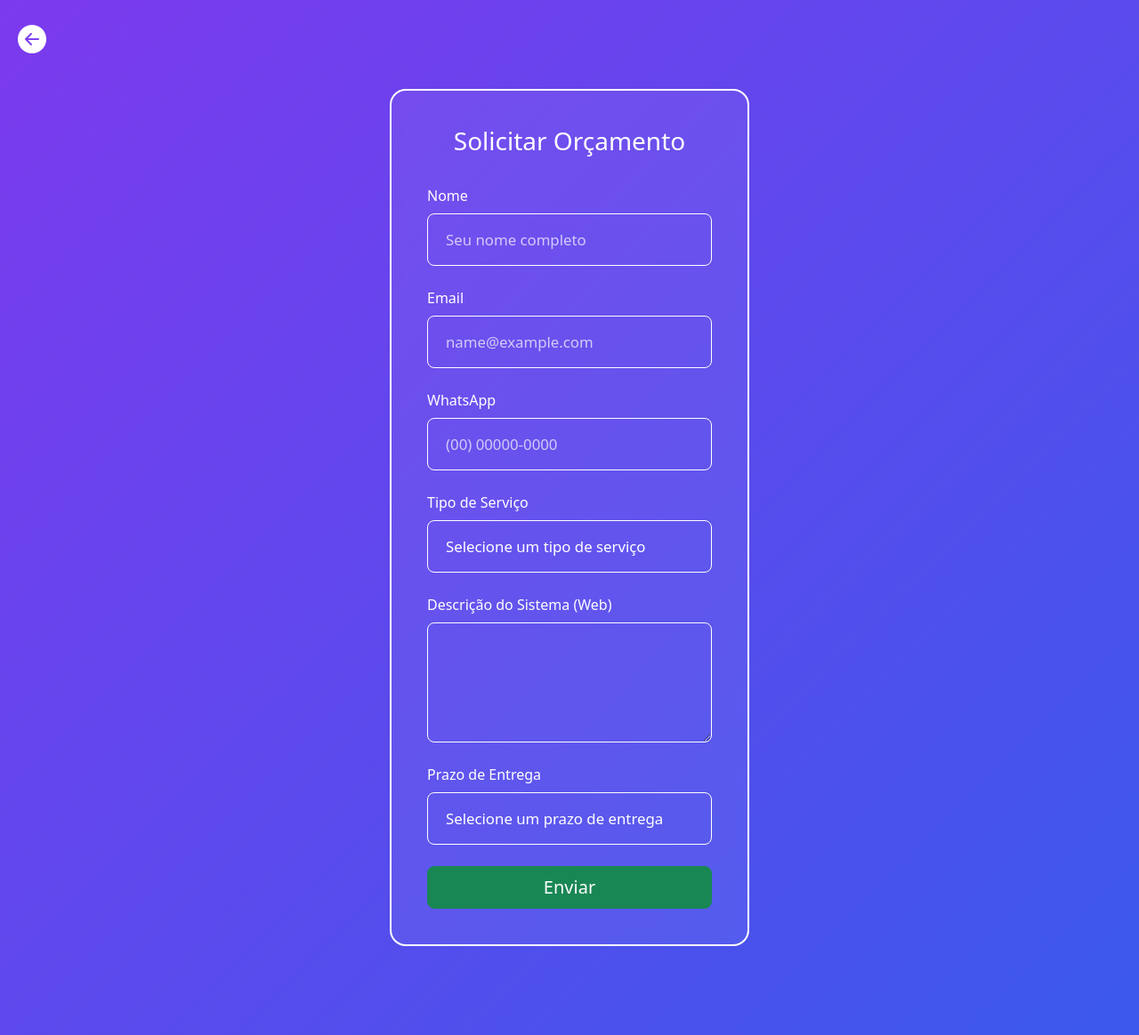
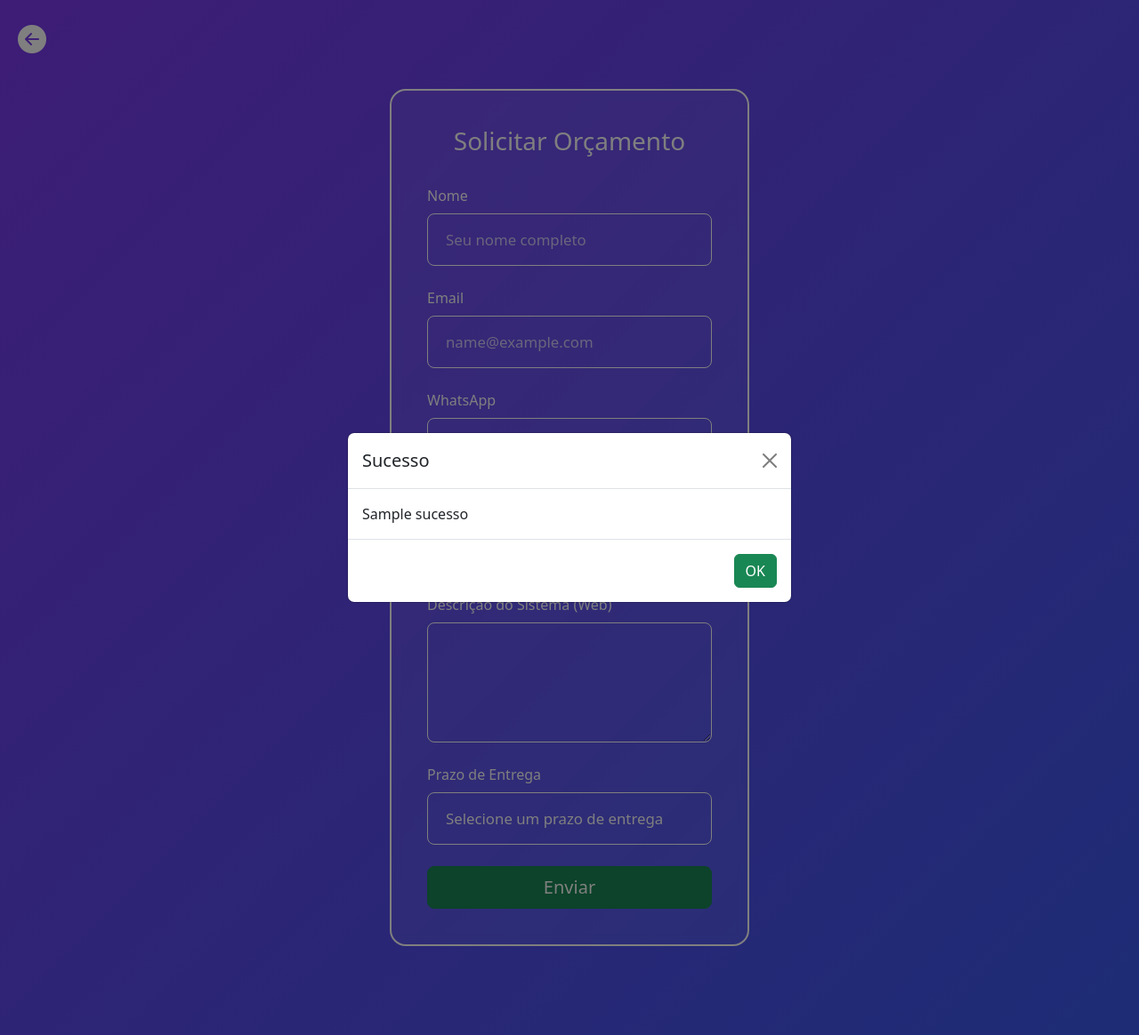
Before and after one commit to luizeduardoifes/site_orcamento_freelancer_LEstudiocode, a FastAPI app: template templates/formulario_orcamento.html in a window 1280 px wide. Shown: the whole page at 89% size. Run offline with FastAPI, Linux system fonts and the light colour scheme; the template is opened without the code that fills it: most values are stand-ins (such as "Sample title", 1, 10 or a date in 2020).

Commit message:
refatorar rotas do formulário de orçamento e adicionar modal de sucesso

```diff
--- a/main.py
+++ b/main.py
@@ -18,20 +18,19 @@ templates = Jinja2Templates(directory="templates")
 async def read_root(request: Request):
     return templates.TemplateResponse("menu.html", {"request": request})
 
-@app.get("/menu")
-async def read_menu(request: Request):
-    return templates.TemplateResponse("menu.html", {"request": request})
 
-@app.get("/servicos.html")
+
+@app.get("/servicos")
 async def read_servicos(request: Request):
     return templates.TemplateResponse("servicos.html", {"request": request})
 
-@app.get("/formulario_orcamento.html")
+@app.get("/formulario_orcamento")
 async def read_formulario_orcamento(request: Request):
     return templates.TemplateResponse("formulario_orcamento.html", {"request": request})
 
-@app.post("/formulario_orcamento")
-def submit_formulario_orcamento(
+@app.post("/formulario")
+async def submit_formulario_orcamento(
+    request: Request,
     nome: Optional[str] = Form(None),
     email: Optional[str] = Form(None),
     whatsapp: Optional[str] = Form(None),
@@ -48,7 +47,6 @@ def submit_formulario_orcamento(
         prazo_entrega=prazo_entrega
     )
     inserir_orcamento(orcamento)
-    return RedirectResponse(url="/menu", status_code=302)
-
+    return templates.TemplateResponse("formulario_orcamento.html", {"request": request, "sucesso": "Orçamento enviado com sucesso!"})
 if __name__ == "__main__":
     uvicorn.run("main:app", host="127.0.0.1", port=8000)
--- a/static/css/formulario_orcamento.css
+++ b/static/css/formulario_orcamento.css
@@ -103,3 +103,15 @@ body {
     opacity: 0.8;
     transform: scale(1.05);
 }
+
+.modal-css-only {
+    display: block;
+    opacity: 1;
+    pointer-events: auto;
+}
+
+/* quando clicar em OK ou no X */
+#fechar-sucesso:checked~.modal-css-only,
+#fechar-sucesso:checked~.backdrop-css-only {
+    display: none;
+}
--- a/templates/formulario_orcamento.html
+++ b/templates/formulario_orcamento.html
@@ -19,7 +19,7 @@
                 <i class="bi bi-arrow-left-circle-fill"></i>
             </a>
 
-            <form method="post" action="/formulario_orcamento" class="form-orcamento">
+            <form method="post" action="/formulario" class="form-orcamento">
 
                 <div class="d-flex justify-content-center align-items-center mb-4">
                     <h3>Solicitar Orçamento</h3>
@@ -87,6 +87,37 @@
             </form>
 
         </section>
+
+        {% if sucesso %}
+
+        <input type="checkbox" id="fechar-sucesso" hidden>
+
+        <div class="modal fade show modal-css-only">
+            <div class="modal-dialog modal-dialog-centered">
+                <div class="modal-content">
+
+                    <div class="modal-header">
+                        <h5 class="modal-title">Sucesso</h5>
+                        <label for="fechar-sucesso" class="btn-close"></label>
+                    </div>
+
+                    <div class="modal-body">
+                        {{ sucesso }}
+                    </div>
+
+                    <div class="modal-footer">
+                        <label for="fechar-sucesso" class="btn btn-success">
+                            OK
+                        </label>
+                    </div>
+
+                </div>
+            </div>
+        </div>
+
+        <div class="modal-backdrop fade show backdrop-css-only"></div>
+
+        {% endif %}
     </main>
 
     <script src="https://cdn.jsdelivr.net/npm/bootstrap@5.3.8/dist/js/bootstrap.bundle.min.js"
```
Also changed, not shown: templates/menu.html (+4 -3 lines), orcamentos.db (deleted).
